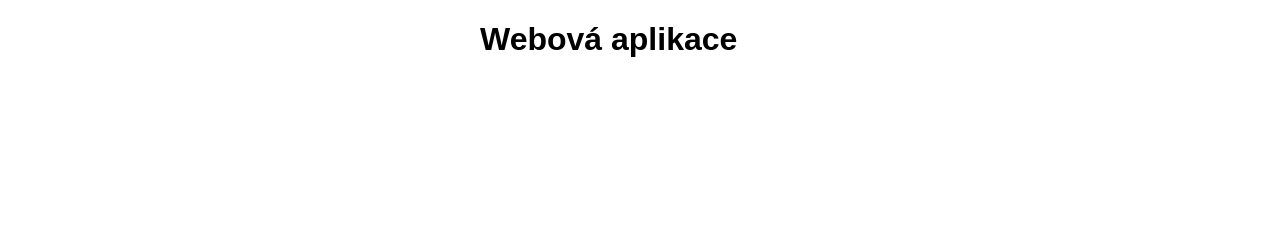
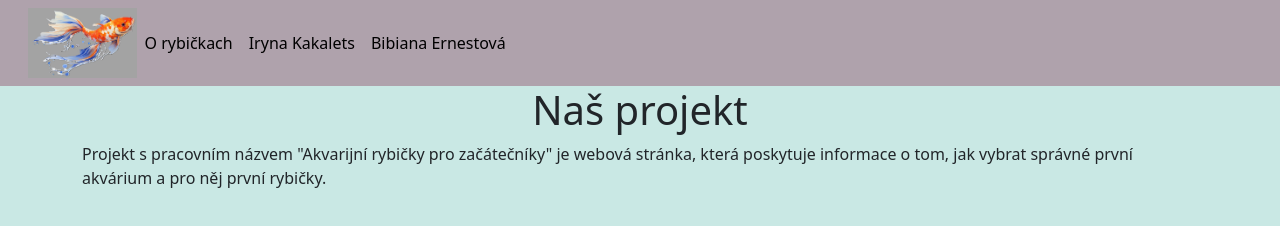
Before and after one commit to IrynaKakalets/O-projektu, a plain HTML site: page index.html in a window 1280 px wide. Drawn offline with nearby package versions, Linux system fonts and the light colour scheme.

Commit message:
zaklady a Bootstrap

```diff
--- a/index.html
+++ b/index.html
@@ -5,11 +5,56 @@
     <meta name="viewport" content="width=device-width, initial-scale=1.0" />
     <link rel="stylesheet" href="style.css" />
     <script type="module" src="script.js"></script>
-    <title>Webová aplikace</title>
+    <title>O projektu</title>
+    <link
+      href="https://cdn.jsdelivr.net/npm/bootstrap@5.3.0-alpha3/dist/css/bootstrap.min.css"
+      rel="stylesheet"
+      integrity="sha384-KK94CHFLLe+nY2dmCWGMq91rCGa5gtU4mk92HdvYe+M/SXH301p5ILy+dN9+nJOZ"
+      crossorigin="anonymous"
+    />
   </head>
-<body>
-  <div class="container">
-    <h1>Webová aplikace</h1>
-  </div>
+  <body style="background-color: #c9e8e4">
+    <nav class="navbar navbar-expand" style="background-color: #afa2ac">
+      <div class="container-fluid">
+        <a class="navbar-brand" href="#"></a>
+        <img src="./img/logo.jpg" alt="logo" height="70" />
+
+        <ul class="navbar-nav me-auto">
+          <li class="nav-item">
+            <a
+              class="nav-link active"
+              aria-current="page"
+              href="./orybičkach/orybickach.html"
+            >
+              O rybičkach
+            </a>
+          </li>
+          <li class="nav-item">
+            <a
+              class="nav-link active"
+              aria-current="page"
+              href="./iryna/iryna.html"
+              >Iryna Kakalets
+            </a>
+          </li>
+          <li>
+            <a
+              class="nav-link active"
+              aria-current="page"
+              href="./bibiana/bibiana.html"
+              >Bibiana Ernestová</a>
+          </li>
+        </ul>
+      </div>
+    </nav>
+
+  <main class="container" >
+    <h1 class="text-center">Naš projekt</h1>
+    <p class="fw-normal">
+      Projekt s pracovním názvem "Akvarijní rybičky pro začátečníky" je webová
+      stránka, která poskytuje informace o tom, jak vybrat správné první
+      akvárium a pro něj první rybičky.
+    </p>
+  </main>
 </body>
 </html>
```
Also changed, not shown: bibiana/bibiana.css (added), bibiana/bibiana.html (added), img/foto.jpg (added), img/logo.jpg (added), iryna/iryna.css (added), iryna/iryna.html (added), orybičkach/orybickach.css (added), orybičkach/orybickach.html (added).
